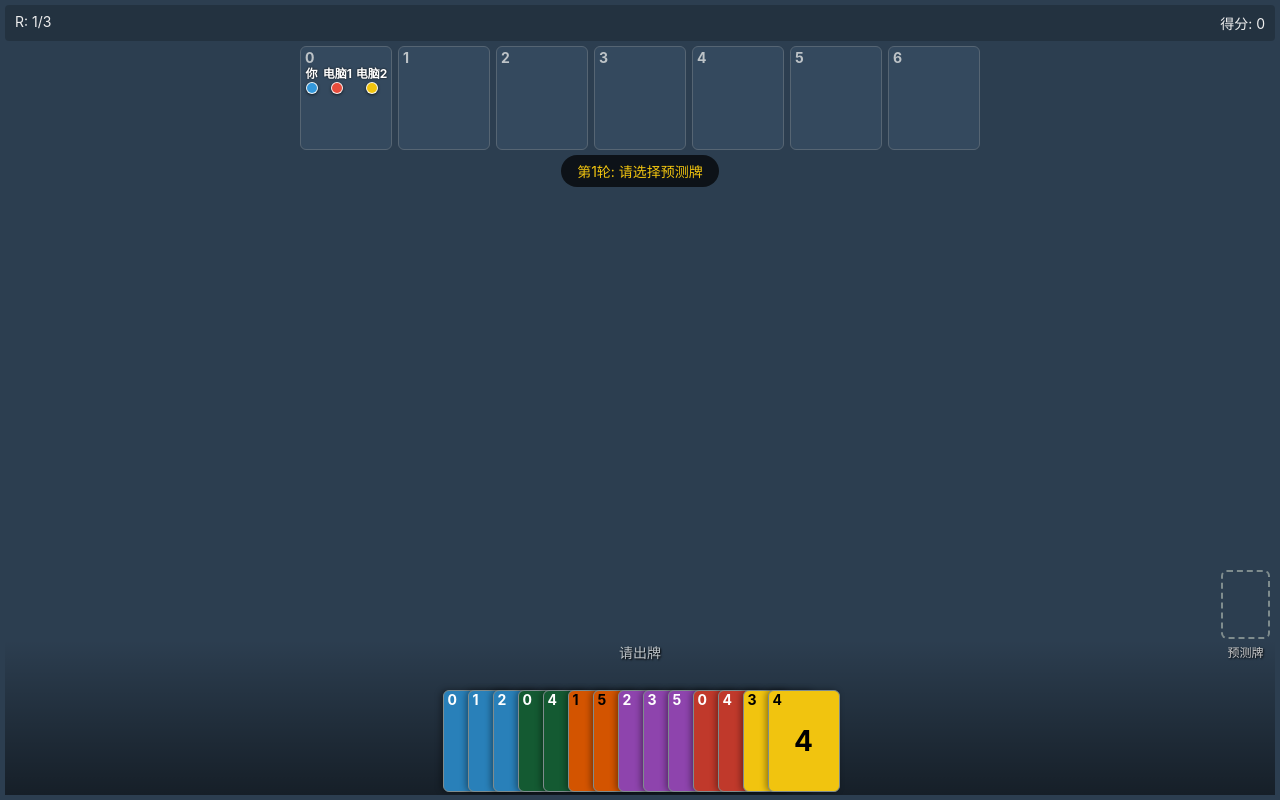
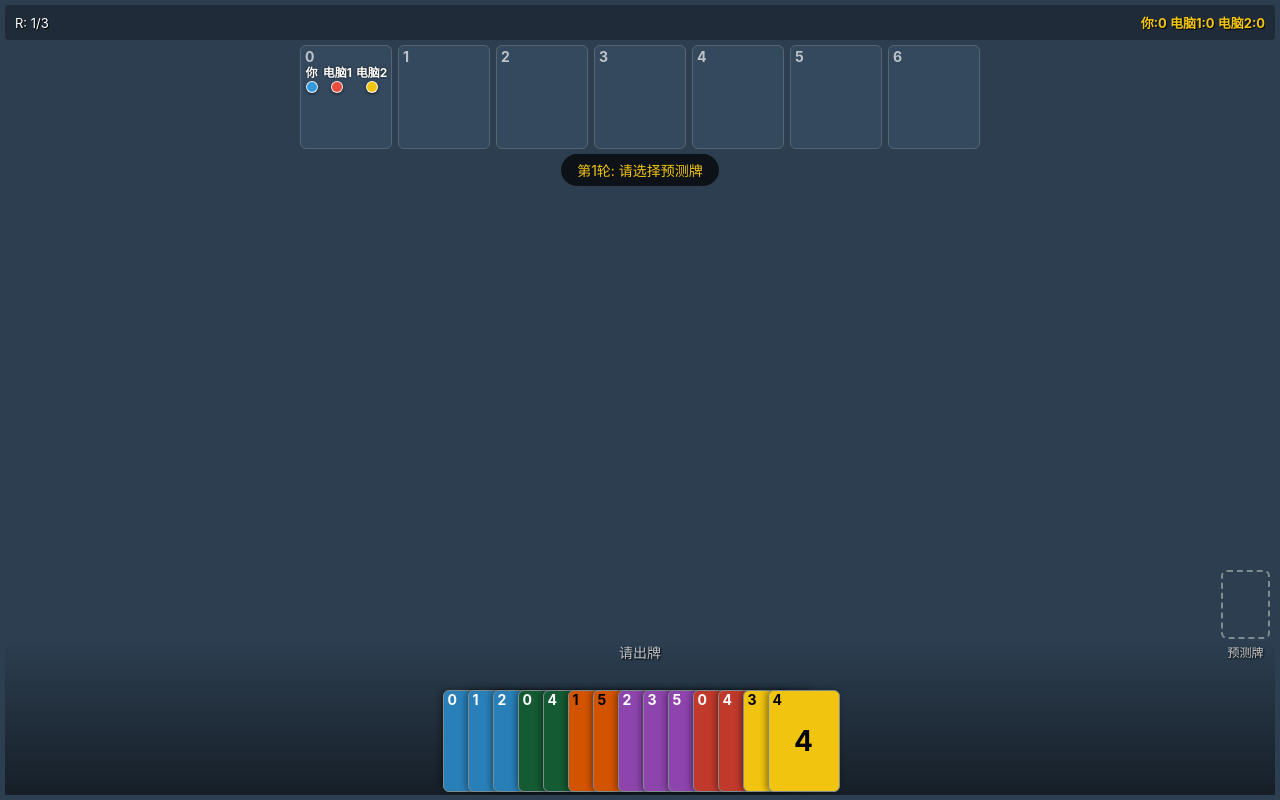
Before and after one commit to Shenshanlaohuli/webboardgame6.github.io, a plain HTML site: page index.html in a window 1280 px wide. Both pictures are taken after a click on the button "3 人游戏". Drawn offline with Linux system fonts and the light colour scheme.

Commit message:
Update index.html

```diff
--- a/index.html
+++ b/index.html
@@ -3,7 +3,7 @@
 <head>
     <meta charset="UTF-8">
     <meta name="viewport" content="width=device-width, initial-scale=1.0, maximum-scale=1.0, user-scalable=no">
-    <title>Torchlit - 透明结算版</title>
+    <title>Torchlit - 全局计分版</title>
     <style>
         :root {
             --bg-color: #2c3e50;
@@ -39,12 +39,23 @@
 
         #game-area { flex: 1; display: flex; flex-direction: column; padding: 5px; box-sizing: border-box; position: relative; }
 
+        /* 顶部信息栏 - 调整为容纳更多文字 */
         #info-bar {
-            display: flex; justify-content: space-between; padding: 8px 10px;
-            background: rgba(0,0,0,0.2); font-size: 14px; color: #eee; border-radius: 4px; margin-bottom: 5px;
+            display: flex; justify-content: space-between; align-items: center;
+            padding: 8px 10px;
+            background: rgba(0,0,0,0.3); font-size: 13px; color: #fff; border-radius: 4px; margin-bottom: 5px;
+            text-shadow: 1px 1px 1px black;
+        }
+        #score-info {
+            font-weight: bold;
+            color: #f1c40f;
+            overflow: hidden;
+            white-space: nowrap;
+            text-overflow: ellipsis;
+            margin-left: 10px;
         }
 
-        /* 结算面板 - 透明化 */
+        /* 结算面板 - 透明度调整为 0.3 */
         #result-modal {
             position: absolute; top: 35%; left: 5%; width: 90%;
             /* 背景透明度改为 0.3 */
@@ -52,14 +63,19 @@
             border: 2px solid #f1c40f; border-radius: 12px;
             padding: 20px; box-sizing: border-box; display: none;
             flex-direction: column; align-items: center; z-index: 150;
-            box-shadow: 0 10px 30px rgba(0,0,0,0.5);
-            backdrop-filter: blur(2px); /* 轻微模糊背景增加可读性 */
+            box-shadow: 0 5px 20px rgba(0,0,0,0.4);
+            backdrop-filter: blur(1px);
         }
         #result-content {
             font-size: 16px; line-height: 1.8; width: 100%; margin-bottom: 15px; text-align: center;
-            text-shadow: 1px 1px 2px black; /* 增加文字阴影防止背景干扰 */
+            /* 增强文字阴影，保证在透明背景下清晰可见 */
+            text-shadow: 1px 1px 0 #000, -1px -1px 0 #000, 1px -1px 0 #000, -1px 1px 0 #000, 1px 1px 5px black;
+            font-weight: bold;
         }
-        .result-btn { padding: 10px 30px; background: #27ae60; border: none; color: white; border-radius: 8px; font-size: 16px; }
+        .result-btn {
+            padding: 10px 30px; background: #27ae60; border: none; color: white; border-radius: 8px; font-size: 16px;
+            box-shadow: 0 2px 5px rgba(0,0,0,0.5);
+        }
 
         #dungeon-container { display: flex; justify-content: center; margin-bottom: 5px; flex-shrink: 0; z-index: 101; }
         #dungeon-track { display: flex; flex-wrap: wrap; justify-content: center; gap: 6px; max-width: 100%; }
@@ -99,7 +115,6 @@
         #action-prompt { font-size: 14px; color: #bdc3c7; margin-bottom: 8px; text-shadow: 1px 1px 2px black;}
         #player-hand { display: flex; justify-content: center; align-items: flex-end; padding: 0 10px; height: 120px; }
 
-        /* 手牌重叠修改为 -45px */
         .hand-card-wrapper {
             width: var(--hand-card-w); max-width: 70px; height: var(--hand-card-h); max-height: 100px;
             margin-right: -45px;
@@ -158,7 +173,7 @@
     <div id="game-area" style="display:none;">
         <div id="info-bar">
             <span id="round-info">R: 1/3</span>
-            <span id="score-info">得分: 0</span>
+            <span id="score-info">得分: ...</span>
         </div>
 
         <div id="result-modal">
@@ -463,7 +478,6 @@
             renderDungeons();
             game.trick = [];
 
-            // 关键修复：强制检查拿回预测牌逻辑
             let p0 = game.players[0];
             if (p0.hand.length === 1 && p0.reserved !== null) {
                 msg("最终阶段：收回预测牌");
@@ -475,7 +489,6 @@
                     p.hand.sort((a,b) => (a.color === b.color) ? a.rank - b.rank : a.color.localeCompare(b.color));
                 });
 
-                // 强制清空 UI 槽位
                 document.getElementById('reserved-slot').innerHTML = '';
                 document.getElementById('reserved-slot').style.border = '2px dashed #7f8c8d';
 
@@ -486,7 +499,6 @@
                 return;
             }
 
-            // 结算检查
             if (p0.hand.length === 1 && p0.reserved === null) {
                 handleRoundEnd();
                 return;
@@ -595,7 +607,9 @@
         }
         function updateUI() {
             document.getElementById('round-info').innerText = `R: ${game.round}/${game.maxRounds}`;
-            document.getElementById('score-info').innerText = `得分: ${game.scores[0]}`;
+            // 显示所有玩家分数
+            let scoreText = game.players.map(p => `${p.isHuman?'你':p.name}:${game.scores[p.id]}`).join('  ');
+            document.getElementById('score-info').innerText = scoreText;
         }
         function createCardHTML(c, back=false) {
             if(back) return `<div class="card" style="background:#333; color:#e67e22; border-color:#e67e22; display:flex; justify-content:center; align-items:center; font-size:24px;">🔥</div>`;
```
